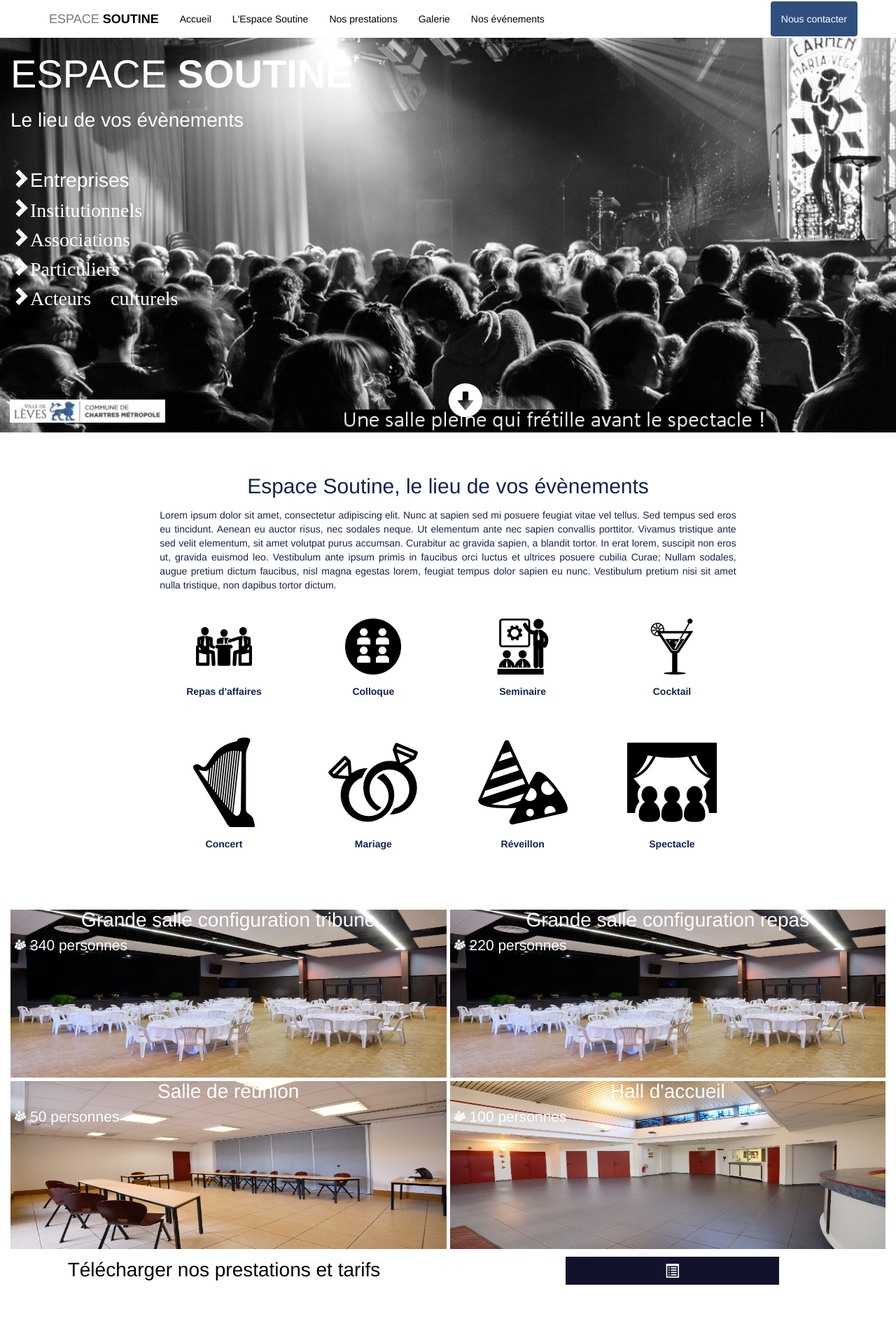
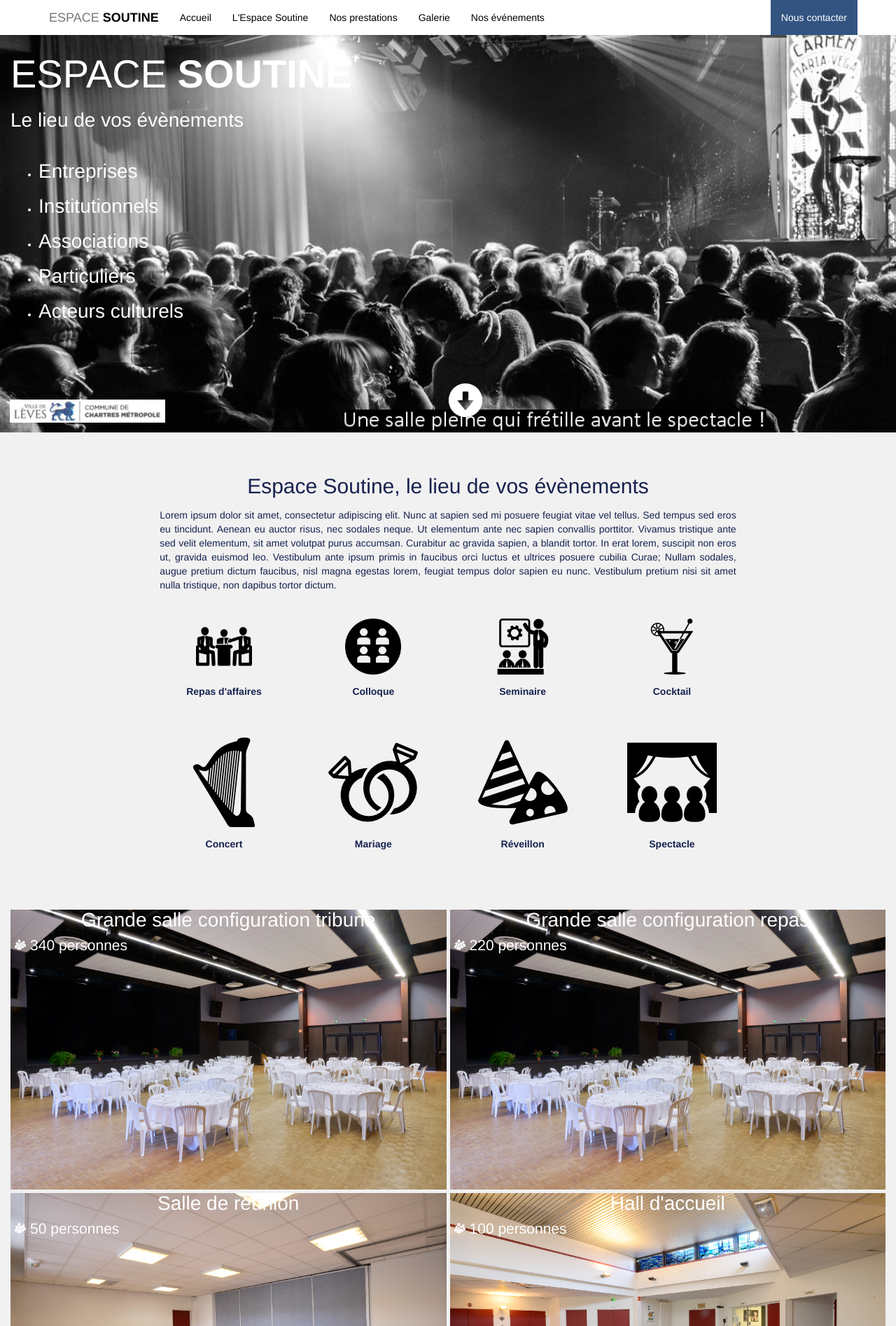
Before and after one commit to Myystigri/espace_soutine, a PHP site: page / in a window 1280 px wide. Shown: the top 1895 px of the page at 70% size. Run offline with PHP 8.4, Linux system fonts and the light colour scheme; some libraries are stand-ins or nearby versions.

Commit message:
ajout Dorian inchallah ça marche

```diff
--- a/css/style.css
+++ b/css/style.css
@@ -27,8 +27,7 @@ body{
 	margin-bottom: 0px;
 	background-color: white;
 	border:none;
-    padding-top: 2px;
-    padding-bottom: 2px;
+
 }
 .gras {
 	color:#000000;
@@ -36,16 +35,15 @@ body{
 }
 .survol {
 	color:black !important;
-    border-radius: 4px;
 }
 .survol:hover {
 	background-color: #17224f !important;
 	color: white !important;
 }
 .bleu {
-    background-color: #2f507d;
+	background-color: #335481;
 	color: white !important;
-    border-radius: 4px;
+
 }
 .bleu:hover {
 	background-color: #17224f !important;
@@ -82,6 +80,9 @@ h1 span{
 	font-family: "Helvetica";
     font-size: 2em;
     color: white;
+}
+.header ul {
+	color:white;
 }
 .glyphicon-chevron-right{
 	font-size: 1em;
@@ -676,6 +677,9 @@ p{
 .logo-social img{
     width: 48px;
 }
+.marg-footer {
+	margin: 0 0;
+}
 
 
 /*ebauche media quaries header*/
@@ -698,3 +702,9 @@ p{
 		font-size: 0.9em;
 	}
 }
+
+@media screen and (min-width: 900px) {
+	.prestation {
+		height:400px;
+	}
+}
--- a/index.html
+++ b/index.html
@@ -3,9 +3,9 @@
 	<head>
 		<meta charset="utf-8">
 		<title>Espace_soutine</title>
+		<script src="./js/anime.js"></script>
 		<script src="https://ajax.googleapis.com/ajax/libs/jquery/1.11.3/jquery.min.js"></script>
     	<script src="./js/bootstrap.js"></script>
-		<script src="./js/anime.js"></script>
 		<link rel="stylesheet" type="text/css" href="./css/bootstrap.min.css">
 		<link rel="stylesheet" type="text/css" href="./css/style.css">
 	</head>
@@ -34,7 +34,7 @@
 			            			<li><a class="survol" href="#evenement">Nos événements</a></li>
 			          			</ul>
 			          			<ul class="nav navbar-nav navbar-right">
-	                                <li><a class="bleu" href="#nous_contacter">Nous contacter</a></li>
+			            			<li><a class="bleu" href="#info">Nous contacter</a></li>
 			          			</ul>
 			        		</div>
 			      		</div>
@@ -45,11 +45,13 @@
 				<div class="col-md-12 text-left">
 					<h1>ESPACE <span>SOUTINE<span></h1>
 					<h2>Le lieu de vos évènements</h2>
-					<span class="glyphicon glyphicon-chevron-right btn-xl" aria-hidden="true"><p><span class="glyphicon glyphicon-chevron-right btn-xl" aria-hidden="true"></span>Entreprises</p>
-					<p><span class="glyphicon glyphicon-chevron-right" aria-hidden="true"><span>Institutionnels</p>
-					<p><span class="glyphicon glyphicon-chevron-right" aria-hidden="true"><span>Associations</p>
-					<p><span class="glyphicon glyphicon-chevron-right" aria-hidden="true"><span>Particuliers</p>
-					<p><span class="glyphicon glyphicon-chevron-right" aria-hidden="true"><span>Acteurs culturels</p>
+					<ul>
+						<li><p>Entreprises</p></li>
+						<li><p>Institutionnels</p></li>
+						<li><p>Associations</p></li>
+						<li><p>Particuliers</p></li>
+						<li><p>Acteurs culturels</p></li>
+					</ul>
 				</div>
 			</div>
 			<div class="row">
@@ -377,8 +379,8 @@
 			</div>
 		</div>
 <!--footer-->
-			<div class="soutine-footer">
-				<div class="row">
+			<div class="col-xs-12soutine-footer">
+				<div class="row marg-footer">
 				<div class="col-xs-12 col-md-4 footer-part-1">
 					<p class="grey">ESPACE <span>SOUTINE</span><br /></p>
 					<p class="sstitre">41 Rue de la Chacatière <br> 28300 Lèves<br>02.37.180.180</p>
```
Lines whose indentation alone changed are shown as unchanged.
